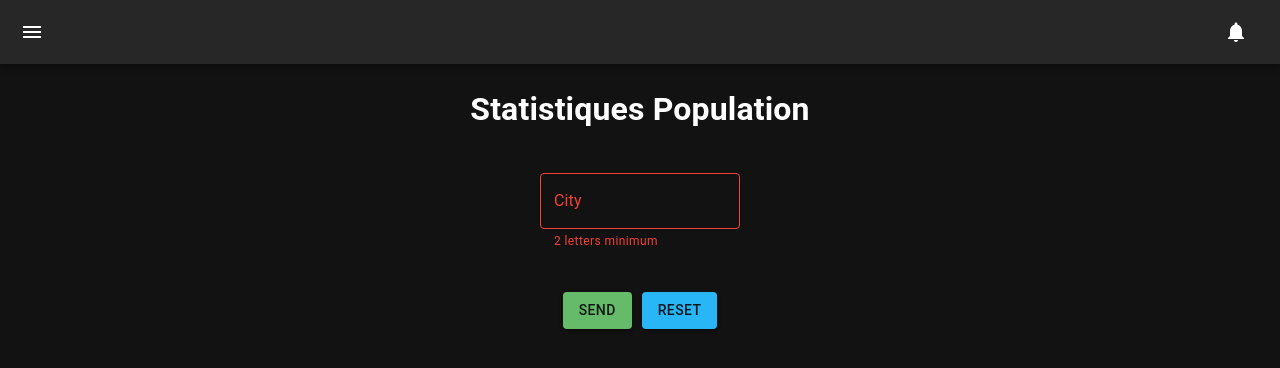
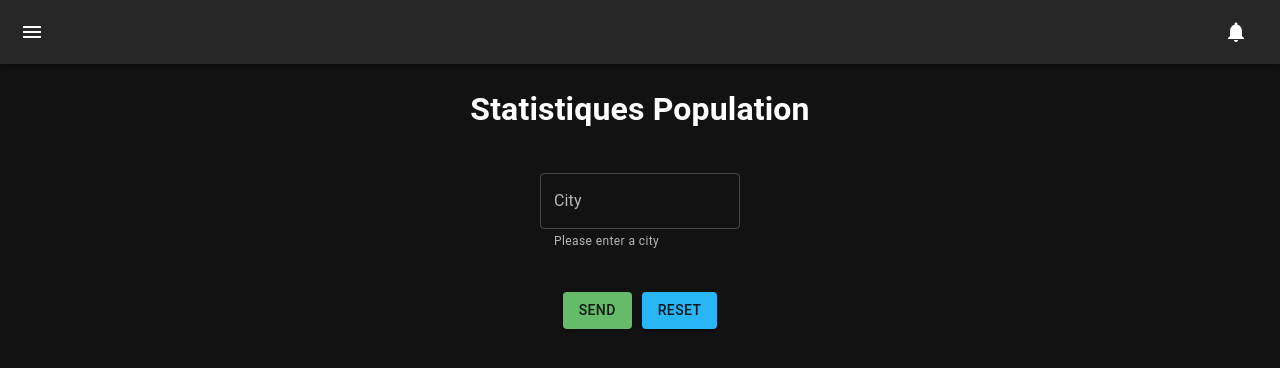
Before and after one commit to MarthL/grc, a React (Create React App) app: page / in a window 1280 px wide. Shown: the top 368 px of the page. Built offline with nearby package versions, Linux system fonts and the light colour scheme.

Commit message:
adding values for the component

```diff
--- a/src/components/Corpus/Corpus.jsx
+++ b/src/components/Corpus/Corpus.jsx
@@ -7,7 +7,9 @@ const Corpus = () => {
 
   const [input, setInput] = useState('');
   const [error, setError] = useState(false);
+
   useEffect(() => {
+    setError(false);
     if(input.length > 2) {
       setError(false);
     } else {
@@ -15,12 +17,16 @@ const Corpus = () => {
     }
   }, [input])
 
+  useEffect(() => {
+    setError(false);
+  }, [])
+
   return(
     <>
     <Box sx={{width: "auto", textAlign: "center"}}> <h1>Statistiques Population</h1> </Box>
     <Box sx={{ my: '5vh', mx: 'auto', width: 200 }}>
       <TextField
-        helperText={error}
+        helperText={error ? error : "Please enter a city"}
         label="City"
         onChange={(e) => setInput(e.target.value)}
         value={input}
```
